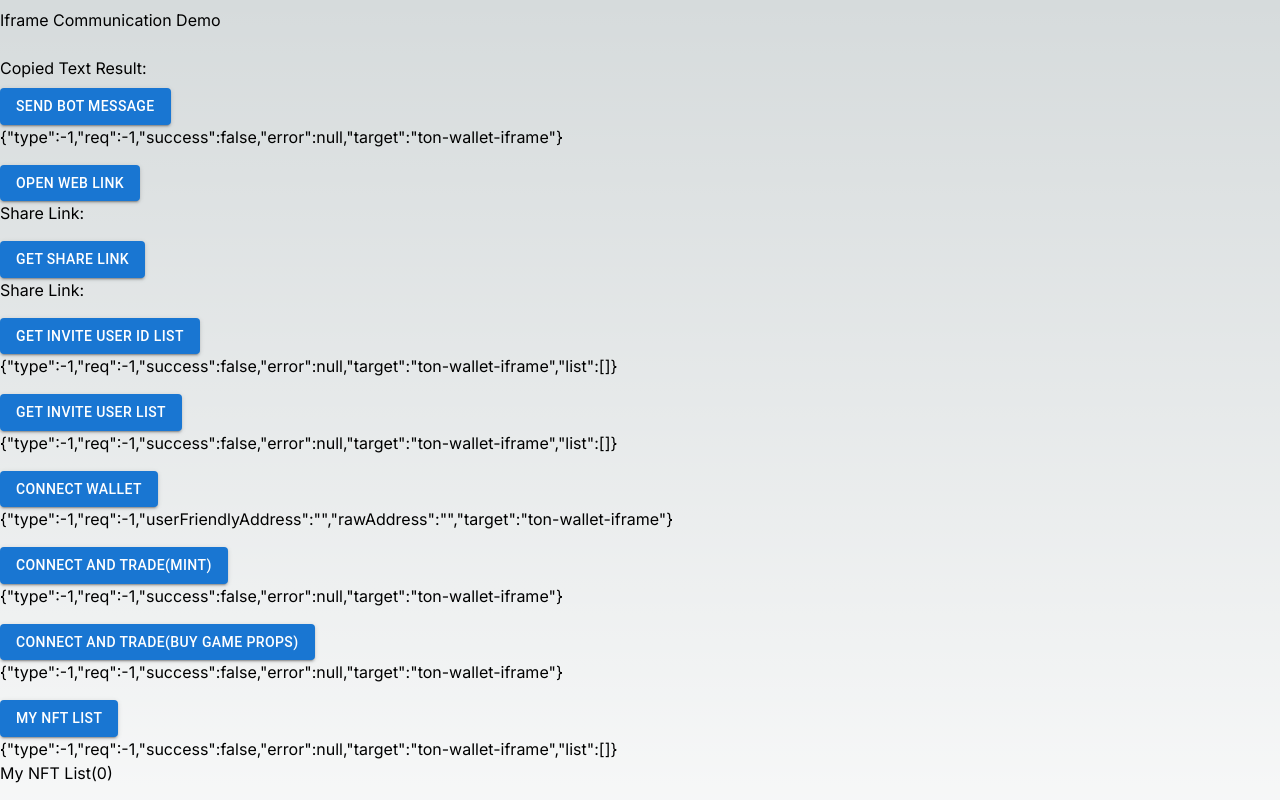
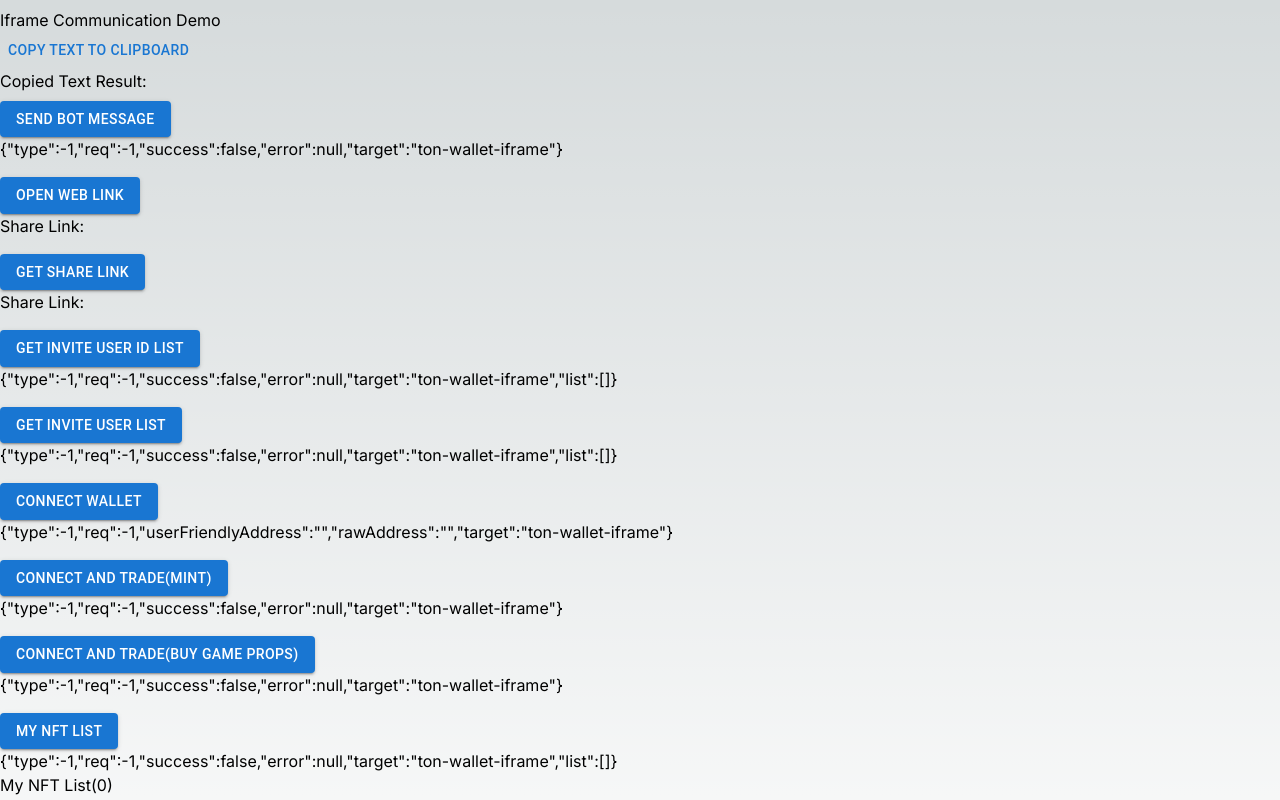
Before and after one commit to rocket3labs/aria-tma-frame-demo, a Next.js app: page / in a window 1280 px wide. Shown: the top 800 px of the page. Built offline with nearby package versions, Linux system fonts and the light colour scheme.

Commit message:
feat(clipboard): add button to copy text to clipboard
A new button has been added to the IframePage component to allow users to copy
text to their clipboard directly. This improves user interaction with the copied
text result, providing a clearer indication of the action performed.

```diff
--- a/src/app/page.tsx
+++ b/src/app/page.tsx
@@ -661,6 +661,7 @@ const IframePage: React.FC = () => {
           copyToClipboard()
         }}
         >
+          Copy Text to Clipboard
         </Button>
         <Box>
           Copied Text Result: {responseDataCopyToClipboard.success}
```
